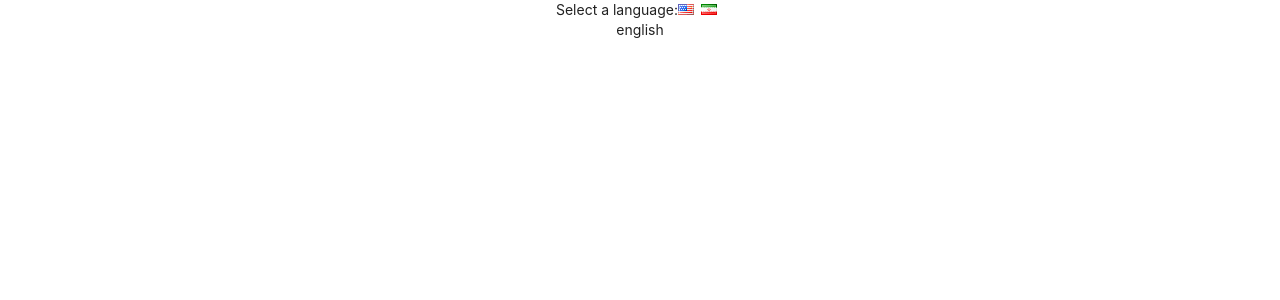
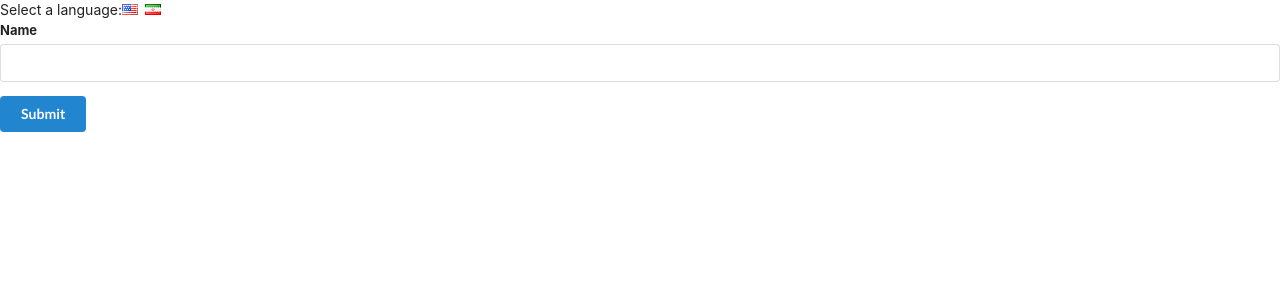
Before and after one commit to golismero96/training-course, a React (Create React App) app in the folder translate/: page / in a window 1280 px wide. Shown: the top 300 px of the page. Built offline with nearby package versions, Linux system fonts and the light colour scheme.

Commit message:
add usercreate & field & button

```diff
--- a/translate/src/App.js
+++ b/translate/src/components/App.js
@@ -1,5 +1,5 @@
 import React, { useState } from 'react';
-import './App.css';
+import UserCreate from './UserCreate';
 
 function App() {
   const [language, setLanguage] = useState('english')
@@ -7,14 +7,12 @@ function App() {
     setLanguage(lan)
   }
   return (
-    <div className="App">
       <div>
           Select a language:
           <i className="flag us" onClick={() => onChangeLanguage('english')} />
           <i className="flag ir" onClick={() => onChangeLanguage('persian')} />
+      <UserCreate />
       </div>
-      <p>{language}</p>
-    </div>
   );
 }
 
--- /dev/null
+++ b/translate/src/components/Button.js
@@ -0,0 +1,13 @@
+import React from 'react';
+
+
+const Button = () => {
+    return (
+        <button className="button ui primary">
+            Submit
+        </button>
+    );
+};
+
+
+export default Button;
--- /dev/null
+++ b/translate/src/components/Field.js
@@ -0,0 +1,14 @@
+import React from 'react';
+
+
+const Field = () => {
+    return (
+        <div className='ui field'>
+            <label htmlFor="name">Name </label>
+            <input id="name" className="input ui info" />
+        </div>
+    );
+};
+
+
+export default Field;
--- /dev/null
+++ b/translate/src/components/UserCreate.js
@@ -0,0 +1,15 @@
+import React from 'react';
+import Field from './Field';
+import Button from './Button';
+
+
+const UserCreate = () => {
+    return (
+        <div className="ui form">
+            <Field />
+            <Button />
+        </div>
+    );
+};
+
+export default UserCreate;
--- a/translate/src/index.js
+++ b/translate/src/index.js
@@ -1,7 +1,7 @@
 import React from 'react';
 import ReactDOM from 'react-dom';
 import './index.css';
-import App from './App';
+import App from './components/App';
 import reportWebVitals from './reportWebVitals';
 
 ReactDOM.render(
```
